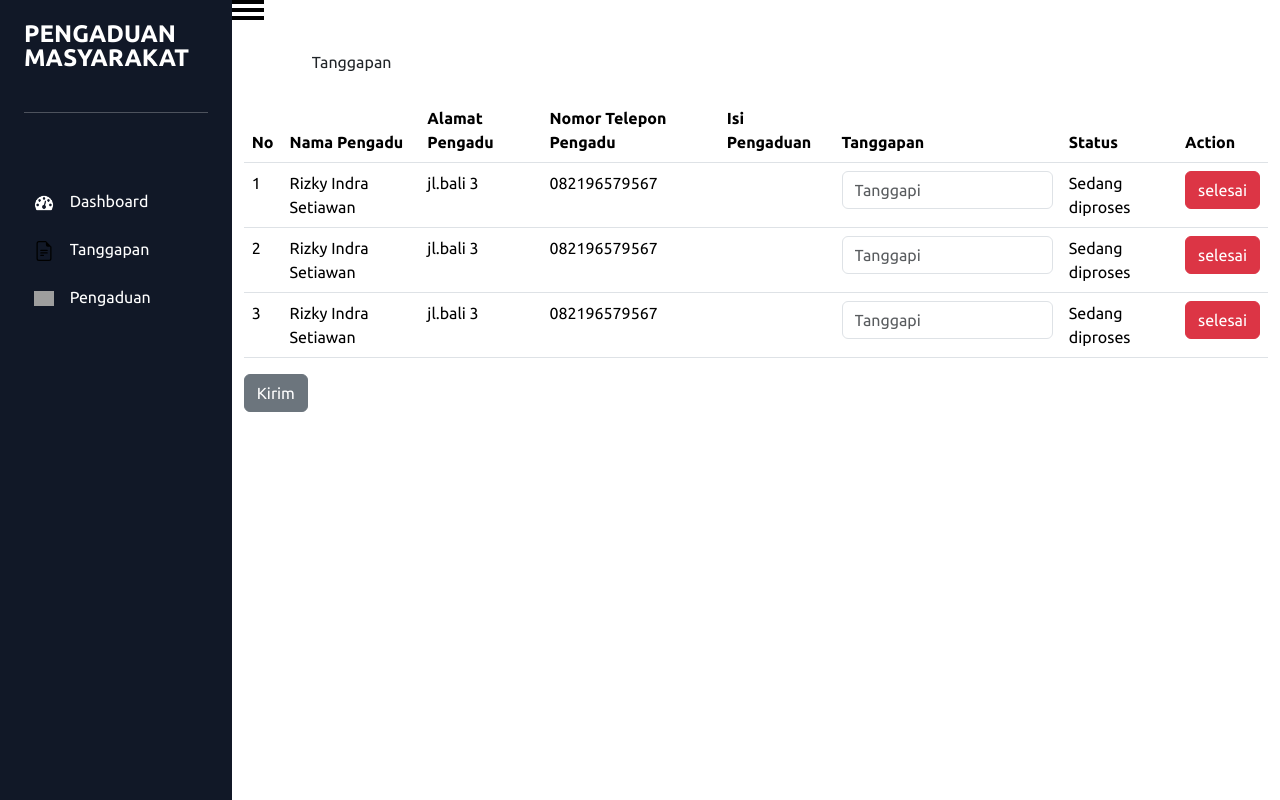
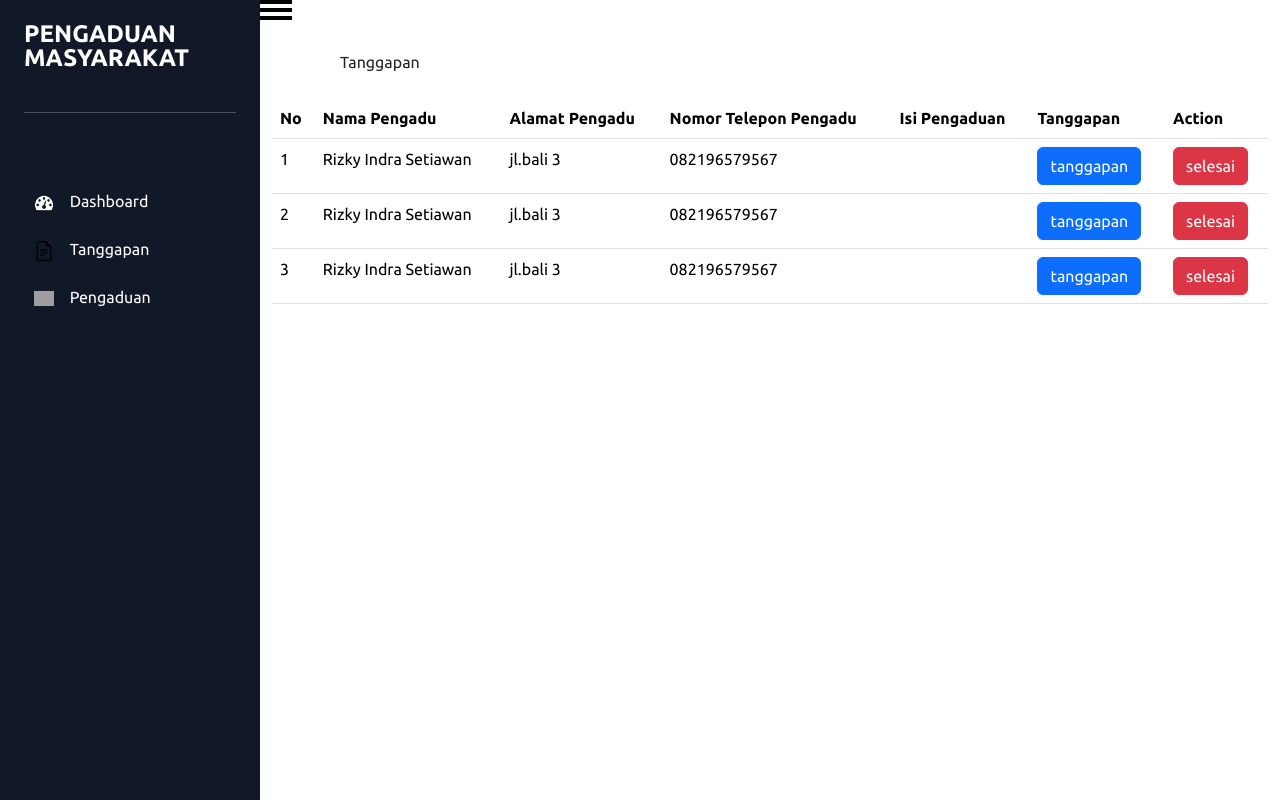
Before and after one commit to Didinzz/sim-iki-wibu, a PHP site: page /admin/tanggapan.php in a window 1280 px wide. Run offline with PHP 8.4, Linux system fonts and the light colour scheme; data comes from the database, SQL or seed files in the repository; data that the repository does not hold is empty; grey boxes are pictures that could not be loaded.

Commit message:
MY HONEY NISA

```diff
--- a/admin/tanggapan.php
+++ b/admin/tanggapan.php
@@ -29,7 +29,6 @@
                                 <th>Nomor Telepon Pengadu</th>
                                 <th>Isi Pengaduan</th>
                                 <th>Tanggapan</th>
-                                <th>Status</th>
                                 <th>Action</th>
                             </tr>
                         </thead>
@@ -44,25 +43,56 @@
                                     <td><?= $a['Alamat'] ?></td>
                                     <td><?= $a['Telpon'] ?></td>
                                     <td><?= $a['Pengaduan'] ?></td>
+                                    <input type="hidden" name="idPengaduan" value="<?= $a['id'] ?>">
                                     <td>
-                                        <input type="text" class="form-control" placeholder="Tanggapi">
+                                        <button type="button" class="btn btn-primary" data-bs-toggle="modal" data-bs-target="#staticBackdrop<?= $a['id'] ?>"> tanggapan
+                                        </button>
                                     </td>
-                                    <td>Sedang diproses</td>
-                                    <td> <a href="../function.php?hapus=<?= $a['id']?>" onclick="return confirm('Apakah Pengaduan Telah Selesai?')" type="button"   class=" btn btn-danger" name="hapus">selesai</a></td>
+
+                                    <td> <a href="../function.php?hapus=<?= $a['id'] ?>" onclick="return confirm('Apakah Pengaduan Telah Selesai?')" type="button" class=" btn btn-danger" name="hapus">selesai</a></td>
                                 </tr>
-                            <?php $id++;
+
+                                <!-- Modal -->
+                                <form action="" method="post">
+                                    <div class="modal fade" id="staticBackdrop<?= $a['id'] ?>" data-bs-backdrop="static" data-bs-keyboard="false" tabindex="-1" aria-labelledby="staticBackdropLabel" aria-hidden="true">
+                                        <div class="modal-dialog">
+                                            <div class="modal-content">
+                                                <div class="modal-header">
+                                                    <h1 class="modal-title fs-5" id="staticBackdropLabel">Modal title</h1>
+                                                    <button type="button" class="btn-close" data-bs-dismiss="modal" aria-label="Close"></button>
+                                                </div>
+                                                <div class="modal-body">
+                                                    <input type="hidden" name="idPengaduan" value="<?= $a['id'] ?>">
+                                                    <input type=" text" name="tanggapan" class="form-control" placeholder="Tanggapi">
+
+                                                </div>
+                                                <div class="modal-footer">
+                                                    <button type="button" class="btn btn-secondary" data-bs-dismiss="modal">Close</button>
+                                                    <button type="submit" class="btn btn-primary" name="tanggapi">Kirim</button>
+                                                </div>
+                                            </div>
+                                        </div>
+                                </form>
+                </div>
+            <?php $id++;
                             } ?>
 
-                        </tbody>
-                    </table>
-                    <button type="button" class="btn btn-secondary">Kirim</button>
-
-                </div>
+            </tbody>
+            </table>
 
             </div>
+
         </div>
+    </div>
 
     </div>
+
+    <!-- Button trigger modal -->
+
+
+    <!-- Modal -->
+
+
     <!--Java Script-->
     <script src="Admin.js"></script>
     <script src="admin-tanggapan.js"></script>
--- a/function.php
+++ b/function.php
@@ -59,9 +59,11 @@
     $sqlShow = mysqli_query($koneksi, $queryShow);
     $result = mysqli_fetch_assoc($sqlShow);
 
-
+    // $deleteTanggapan = "DELETE FROM tb_tanggapan id = "
     $query = "DELETE FROM tb_pengaduan WHERE id = '$id'";
+    $query2 = "DELETE FROM tb_tanggapan WHERE id_pengaduan = '$id'";
     $sql = mysqli_query($koneksi, $query);
+    $sql = mysqli_query($koneksi, $query2);
 
     if ($sql) header("Location: admin/tanggapan.php");
 }
@@ -85,3 +87,16 @@
     $save = $rs->execute();
     header("Location:Login.php");
 }
+
+if (isset($_POST['tanggapi'])) {
+    $pengaduan = $_POST['idPengaduan'];
+    $tanggapan = $_POST['tanggapan'];
+var_dump($pengaduan);
+    $sql = mysqli_query($koneksi, "INSERT INTO tb_tanggapan(id_pengaduan ,tanggapan) VALUES ('$pengaduan','$tanggapan')");
+
+    if ($sql) {
+        header('Location:tanggapan.php');
+    } else {
+        echo "data tidak terkirim";
+    }
+}
--- a/halaman-depan.php
+++ b/halaman-depan.php
@@ -26,7 +26,8 @@
         <tbody>
             <?php
             $nama_lengkap = $_SESSION['nama_lengkap'];
-            $sql = mysqli_query($koneksi, "SELECT * FROM tb_pengaduan WHERE Nama = '$nama_lengkap' ");
+            $sql = mysqli_query($koneksi, "SELECT * FROM tb_pengaduan LEFT JOIN tb_tanggapan ON tb_pengaduan.id = tb_tanggapan.id_pengaduan WHERE Nama = '$nama_lengkap' ");
+
             $id = 1;
             while ($a = mysqli_fetch_array($sql)) { ?>
                 <tr>
@@ -34,7 +35,7 @@
                     <td><?= $a['Nama'] ?></td>
                     <td><?= $a['Alamat'] ?></td>
                     <td><?= $a['Pengaduan'] ?></td>
-                    <td>@mdo</td>
+                    <td><?= $a['tanggapan'] ?></td>
 
                 <?php $id++;
             } ?>
--- a/template/headerAdmin.php
+++ b/template/headerAdmin.php
@@ -14,4 +14,5 @@
      <!--Style css-->
      <link rel="stylesheet" href="../admin/ASSET/css/admin.css">
      <link href="https://cdn.jsdelivr.net/npm/bootstrap@5.3.2/dist/css/bootstrap.min.css" rel="stylesheet" integrity="sha384-T3c6CoIi6uLrA9TneNEoa7RxnatzjcDSCmG1MXxSR1GAsXEV/Dwwykc2MPK8M2HN" crossorigin="anonymous">
+     <script src="https://cdn.jsdelivr.net/npm/bootstrap@5.2.3/dist/js/bootstrap.bundle.min.js" integrity="sha384-kenU1KFdBIe4zVF0s0G1M5b4hcpxyD9F7jL+jjXkk+Q2h455rYXK/7HAuoJl+0I4" crossorigin="anonymous"></script>
  </head>
```
